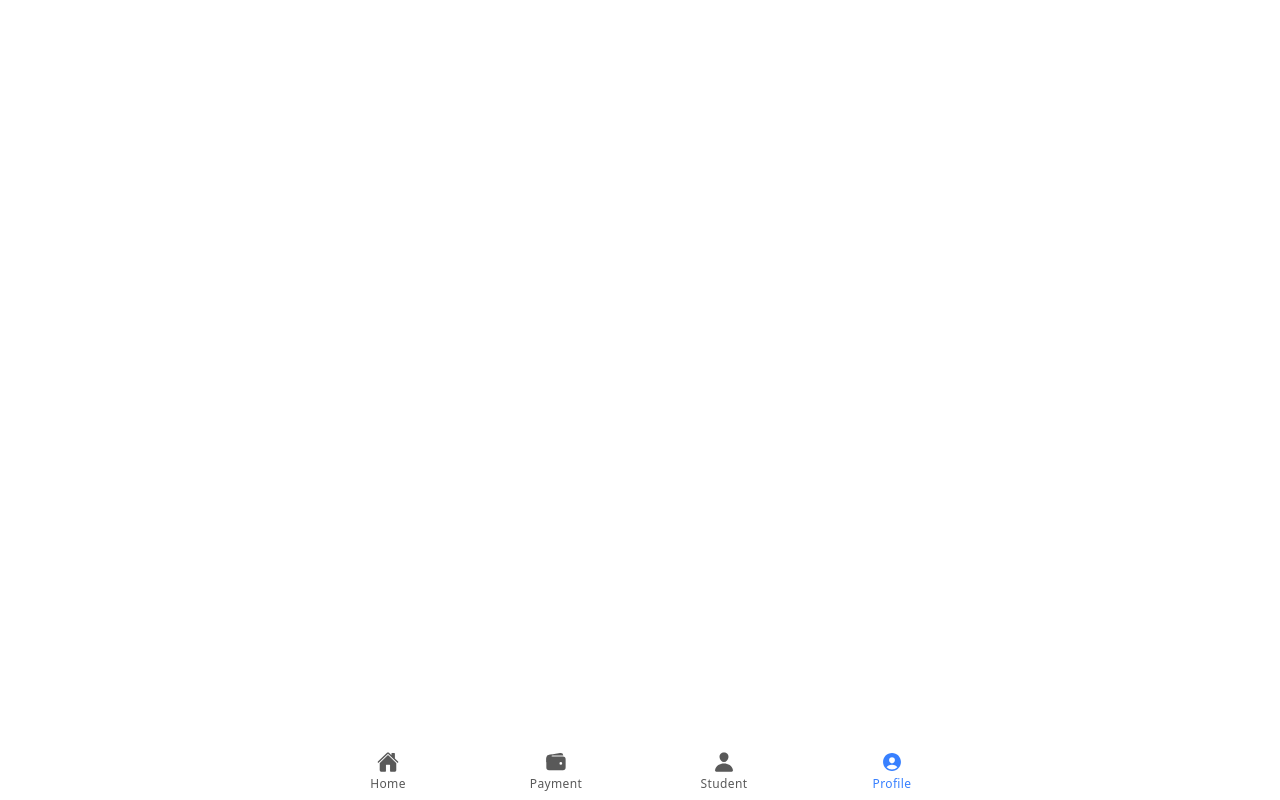
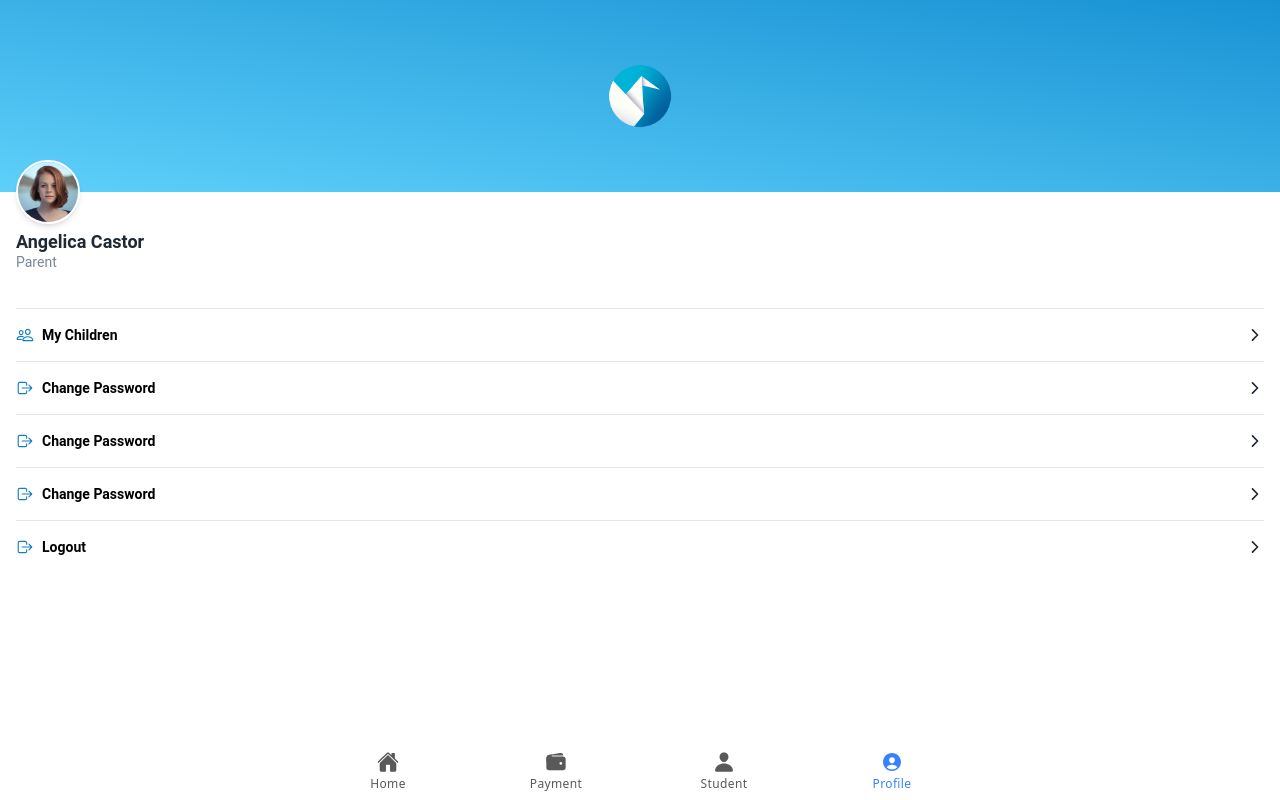
Before and after one commit to jakecastor09/Origami-Mobile, a React (Vite) app: page /app/profile in a window 1280 px wide. Built offline with nearby package versions, Linux system fonts and the light colour scheme.

Commit message:
Build Profile Page

```diff
--- /dev/null
+++ b/src/pages/Profile.tsx
@@ -0,0 +1,101 @@
+import { IonContent, IonIcon, IonPage } from '@ionic/react';
+import React from 'react';
+
+import logo from '../assets/logo-sm.png';
+import parent from '../assets/parent-img.png';
+import Container from '../components/Container';
+import {
+  chevronForwardOutline,
+  logOutOutline,
+  peopleOutline,
+} from 'ionicons/icons';
+const Profile: React.FC = () => {
+  return (
+    <IonPage>
+      <IonContent>
+        <div className='relative'>
+          <div className='relative h-48 z-10 bg-gradient-to-bl from-blue600 to-blue300 flex justify-center items-center'>
+            <img src={logo} alt='Logo' className='w-16 h-16' />
+          </div>
+          <div className='-translate-y-8 relative z-50 px-4'>
+            <img
+              src={parent}
+              alt='Parent'
+              className='rounded-full w-16 h-16  border-2 border-white shadow-md'
+            />
+            <div>
+              <h1 className='text-grey900 font-semibold text-lg mt-1'>
+                Angelica Castor
+              </h1>
+              <p className='text-grey400 text-sm -translate-y-1'>Parent</p>
+            </div>
+          </div>
+          <div className='grid grid-cols-1 divide-y px-4'>
+            <div className='py-4 font-semibold text-grey-900 text-sm flex items-center gap-2 border-t'>
+              <IonIcon
+                icon={peopleOutline}
+                slot='start'
+                className='text-lg text-blue700'
+              ></IonIcon>
+              <div>My Children</div>
+              <IonIcon
+                icon={chevronForwardOutline}
+                className='text-lg text-grey900 ml-auto'
+              ></IonIcon>
+            </div>
+            <div className='py-4 font-semibold text-grey-900 text-sm flex items-center gap-2'>
+              <IonIcon
+                icon={logOutOutline}
+                slot='start'
+                className='text-lg text-blue700'
+              ></IonIcon>
+              <div>Change Password</div>
+              <IonIcon
+                icon={chevronForwardOutline}
+                className='text-lg text-grey900 ml-auto'
+              ></IonIcon>
+            </div>
+            <div className='py-4 font-semibold text-grey-900 text-sm flex items-center gap-2'>
+              <IonIcon
+                icon={logOutOutline}
+                slot='start'
+                className='text-lg text-blue700'
+              ></IonIcon>
+              <div>Change Password</div>
+              <IonIcon
+                icon={chevronForwardOutline}
+                className='text-lg text-grey900 ml-auto'
+              ></IonIcon>
+            </div>
+            <div className='py-4 font-semibold text-grey-900 text-sm flex items-center gap-2'>
+              <IonIcon
+                icon={logOutOutline}
+                slot='start'
+                className='text-lg text-blue700'
+              ></IonIcon>
+              <div>Change Password</div>
+              <IonIcon
+                icon={chevronForwardOutline}
+                className='text-lg text-grey900 ml-auto'
+              ></IonIcon>
+            </div>
+            <div className='py-4 font-semibold text-grey-900 text-sm flex items-center gap-2'>
+              <IonIcon
+                icon={logOutOutline}
+                slot='start'
+                className='text-lg text-blue700'
+              ></IonIcon>
+              <div>Logout</div>
+              <IonIcon
+                icon={chevronForwardOutline}
+                className='text-lg text-grey900 ml-auto'
+              ></IonIcon>
+            </div>
+          </div>
+        </div>
+      </IonContent>
+    </IonPage>
+  );
+};
+
+export default Profile;
--- a/src/pages/Tabs.tsx
+++ b/src/pages/Tabs.tsx
@@ -11,12 +11,14 @@ import React from 'react';
 import { Redirect, Route } from 'react-router';
 
 import Home from './Home';
+import Profile from './Profile';
 
 const Tabs: React.FC = () => {
   return (
     <IonTabs>
       <IonRouterOutlet>
         <Route exact path='/app/home' component={Home} />
+        <Route exact path='/app/profile' component={Profile} />
         <Route exact path='/app'>
           <Redirect to='/app/home' />
         </Route>
```
